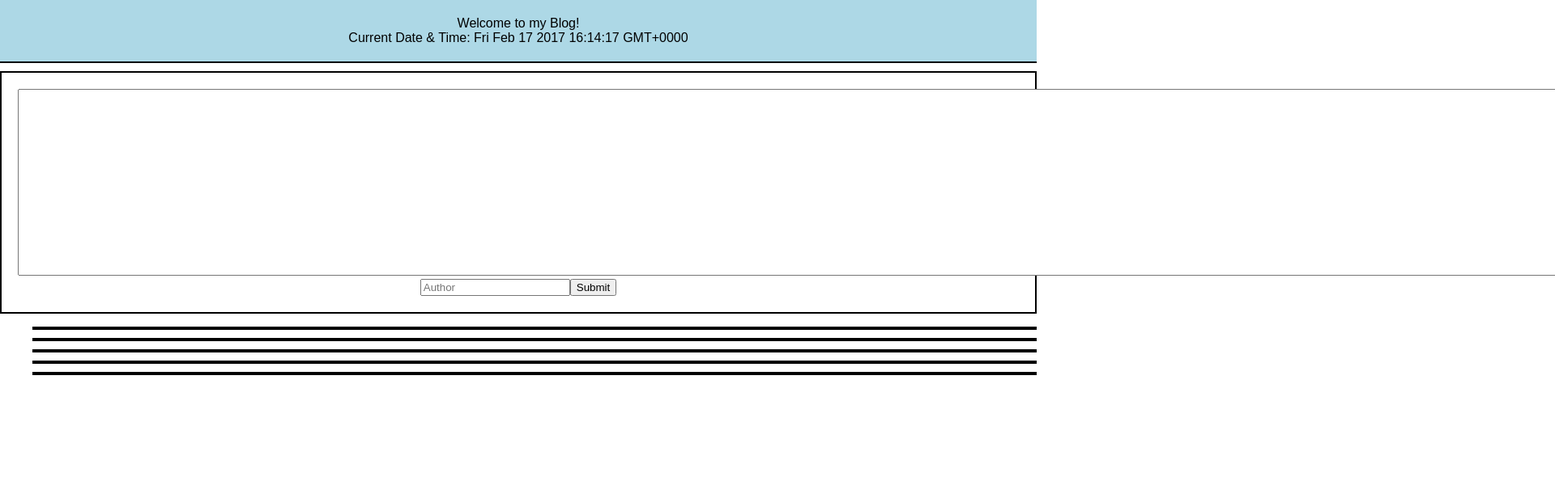
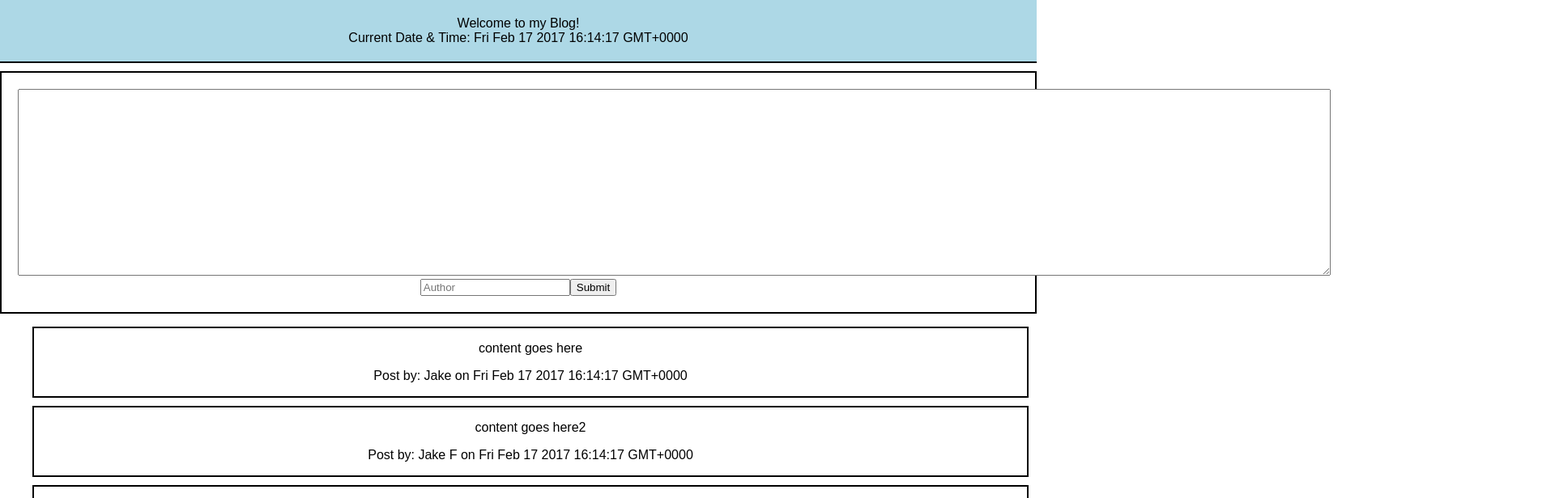
Before and after one commit to jakefishbain/fish-blog-js, a React (Create React App) app: page / in a window 1280 px wide. Shown: the top 616 px of the page at 81% size, 1920 px wide, since content can reach past the window. Built offline with nearby package versions, Linux system fonts and the light colour scheme.

Commit message:
format blog post

```diff
--- a/src/BlogInputs.js
+++ b/src/BlogInputs.js
@@ -4,7 +4,7 @@ class BlogInputs extends Component {
 	render(){
 		return(
 			<div className='blogInputs'>
-				<textarea rows='15' cols='300'></textarea>
+				<textarea rows='15' cols='200'></textarea>
 				<input type='text' placeholder='Author'/>
 				<button>Submit</button>
 			</div>
--- a/src/BlogPost.js
+++ b/src/BlogPost.js
@@ -3,9 +3,10 @@ import React, { Component } from 'react';
 class BlogPost extends Component {
 	render(){
 		return(
-			<div className='blogPost'>
-
-			</div>
+			<li className='blogPost'>
+				<p className='postContent'>{this.props.content}</p>
+				<p className='postAuthor'>Post by: {this.props.author} on {this.props.date}</p>
+			</li>
 		)
 	}
 }
--- a/src/index.css
+++ b/src/index.css
@@ -17,6 +17,11 @@ body {
 }
 
 .blogPost {
+	margin-top: 10px;
+	margin-right: 10px;
 	border: solid black 2px;
-	margin-top: 10px;
 }
+
+.blogList {
+	list-style: none;
+}
```
